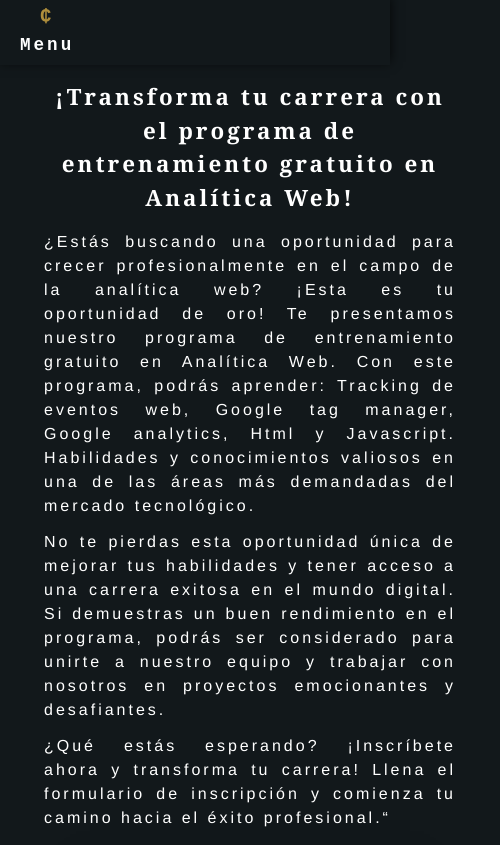
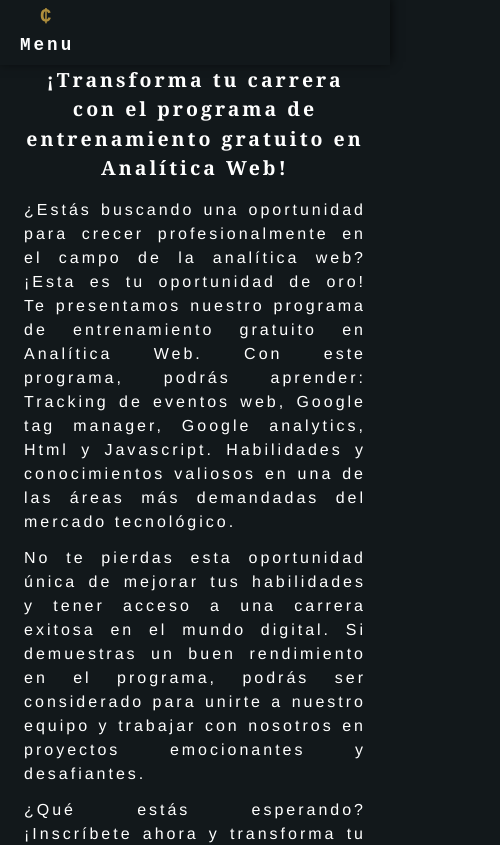
Before and after one commit to MEGAFRAN/clubtal, a Next.js app: page /semillero-analitica-web in a window 390 px wide. Shown: the top 845 px of the page, 500 px wide, since content can reach past the window. Built offline with nearby package versions, Linux system fonts and the light colour scheme.

Commit message:
Style(WEB-31): fix style of landing page add media query for template to be more responsive in mobile

```diff
--- /dev/null
+++ b/app/styles/abstracts/_mediaquery.scss
@@ -0,0 +1,14 @@
+$screen-xs-mini: 375px;
+$screen-xs: 480px;
+$screen-sm: 768px;
+$screen-md: 992px;
+$screen-lg: 1200px;
+
+$screen-xs-min: $screen-xs;
+$screen-sm-min: $screen-sm;
+$screen-md-min: $screen-md;
+$screen-lg-min: $screen-lg;
+
+$screen-xs-max: ($screen-sm-min - 1);
+$screen-sm-max: ($screen-md-min - 1);
+$screen-md-max: ($screen-lg-min - 1);
--- a/app/styles/layouts/landingPage.module.scss
+++ b/app/styles/layouts/landingPage.module.scss
@@ -1,21 +1,29 @@
+@use "../abstracts/mediaquery";
 .container {
-  min-width: 500px;
   section {
-    margin: 80px 0 20px 0;
-    padding: 0 20px;
+    margin-bottom: 20px;
+    padding: 0 24px;
     display: grid;
     grid-template-columns: repeat(auto-fit, minmax(400px, 1fr));
     align-items: center;
     gap: 24px 0;
+    @media only screen and (max-width: mediaquery.$screen-xs-min) {
+      grid-template-columns: repeat(auto-fit, minmax(230px, 1fr));
+      aside {
+        h1 {
+          padding: 0;
+        }
+      }
+    }
     aside {
-      min-width: 360px;
-      text-align: center;
+      min-width: 230px;
       height: 100%;
       h1 {
-        font-size: clamp(1.4rem, 5vw, 1.8rem);
+        text-align: center;
+        font-size: clamp(1.2rem, 5vw, 1.8rem);
       }
       ul {
-        padding: 0 24px;
+        padding: 0;
         display: flex;
         flex-flow: column wrap;
         row-gap: 12px;
@@ -31,6 +39,7 @@
     }
   }
   nav {
+    position: sticky;
     & > div {
       top: 0;
     }
--- a/app/styles/main.scss
+++ b/app/styles/main.scss
@@ -1,5 +1,5 @@
 @import "abstracts/breakpoints", "abstracts/colors", "abstracts/functions", "abstracts/mixins",
-  "abstracts/type", "abstracts/index";
+  "abstracts/type", "abstracts/index", "abstracts/mediaquery";
 
 @import "base/base", "base/font-face", "base/index", "base/reset", "base/root", "base/typography";
 
```
